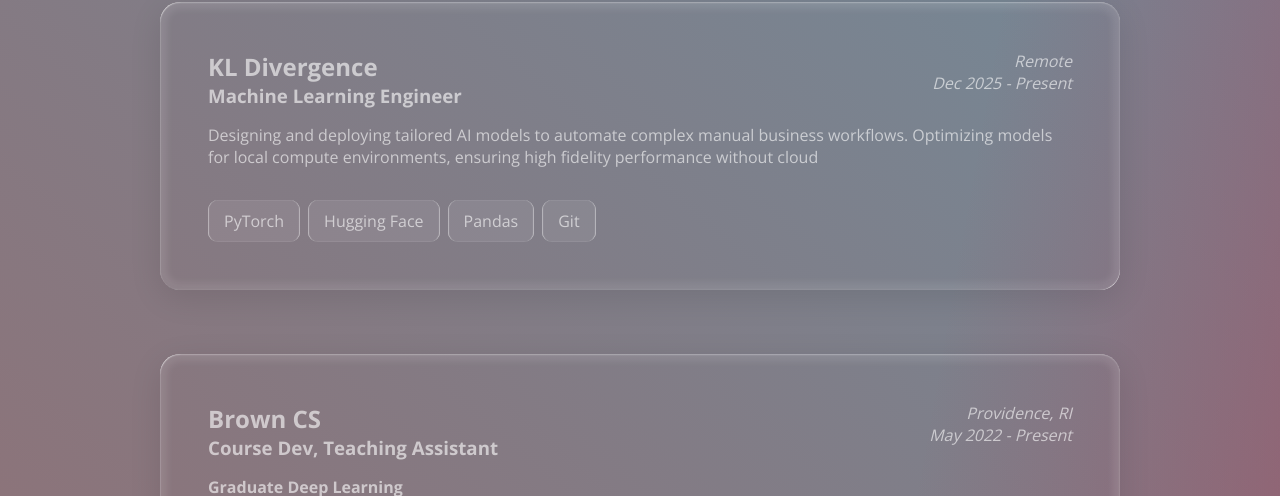
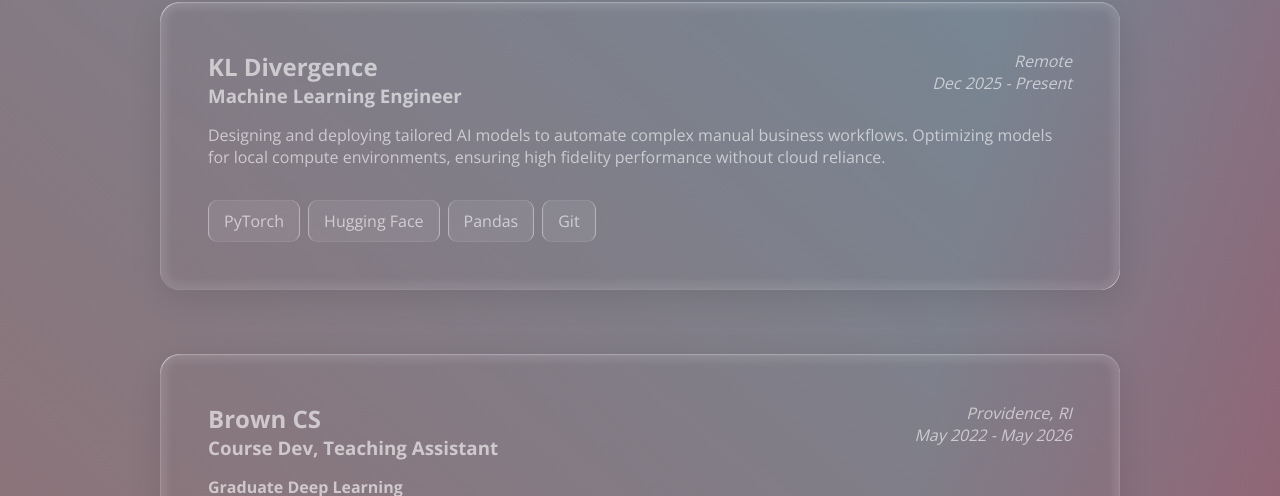
Before and after one commit to joobumjin/portfolio, a Next.js app: page / in a window 1280 px wide. Shown: the part 1017-1513 px from the top of the page. Built offline with nearby package versions, Linux system fonts and the light colour scheme; some icons are missing; what @mui/material-nextjs would draw is missing.

Commit message:
fix: some updates on dates and descriptions

```diff
--- a/src/app/page.tsx
+++ b/src/app/page.tsx
@@ -91,7 +91,7 @@ export default function Home() {
           <span className={styles.sub}>
             Designing and deploying tailored AI models to automate complex manual business workflows.
 
-            Optimizing models for local compute environments, ensuring high fidelity performance without cloud
+            Optimizing models for local compute environments, ensuring high fidelity performance without cloud reliance.
           </span>
         </ExpTile>
 
@@ -100,7 +100,7 @@ export default function Home() {
           link="https://cs.brown.edu/"
           loc="Providence, RI"
           position="Course Dev, Teaching Assistant"
-          date="May 2022 - Present"
+          date="May 2022 - May 2026"
           skills= {["Tensorflow", "PyTorch", "Keras", "NumPy", "Jupyter", "Colab", "Pandas", "Git", "Bash"]}
         >
           <span className={styles.sub}>
```
